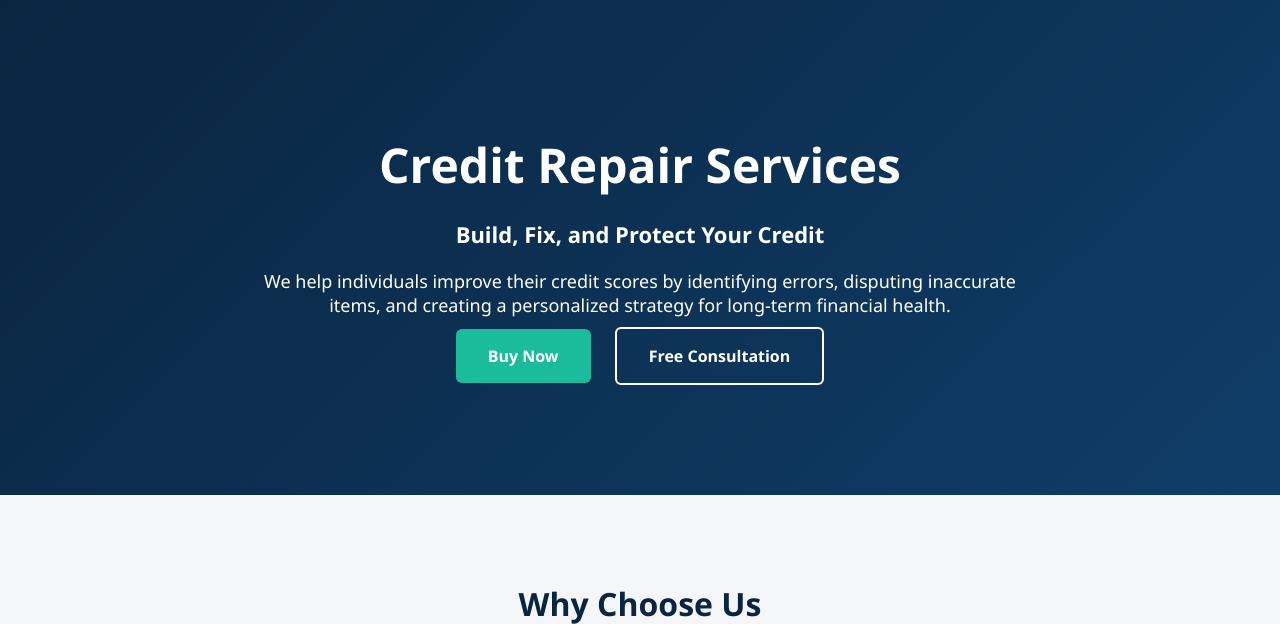
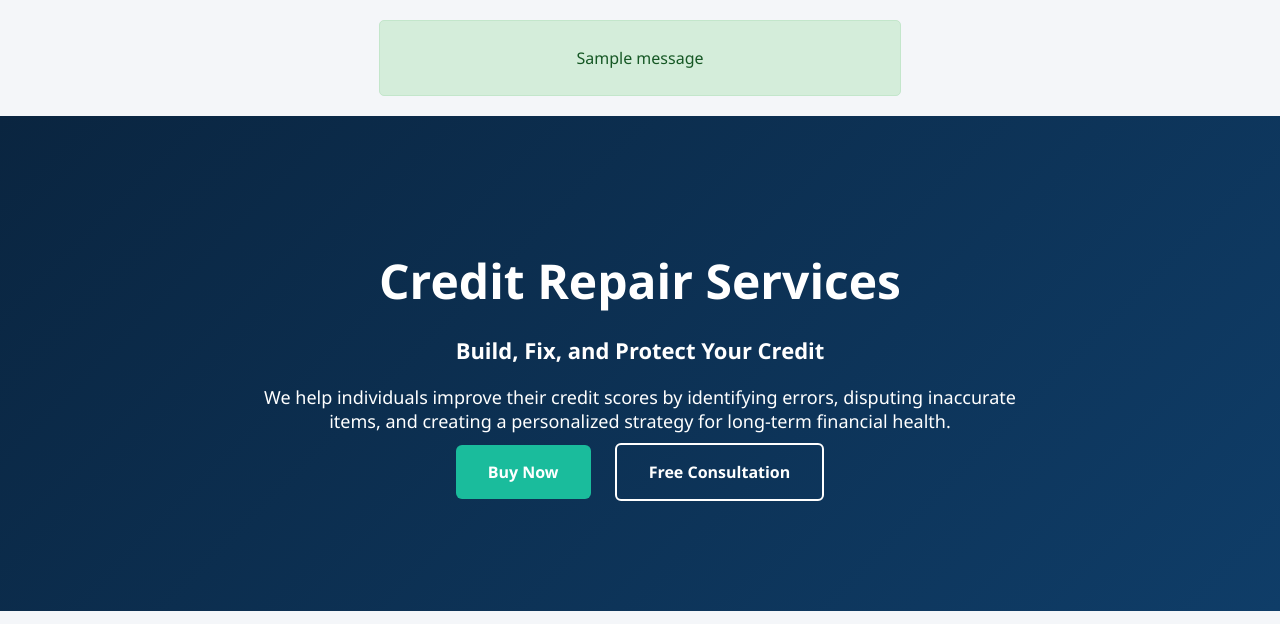
Before and after one commit to rabhaelkifani05-art/credit_repair_site, a Flask app: page / in a window 1280 px wide. Shown: the top 624 px of the page. Run offline with Flask 3, Linux system fonts and the light colour scheme; tables that the repository leaves empty hold one stand-in row (values such as "Sample post"); one stand-in notice (Sample message) is shown.

Commit message:
Update index.html

```diff
--- a/templates/index.html
+++ b/templates/index.html
@@ -127,6 +127,18 @@ button {
     border-radius: 6px;
 }
 
+/* ===== Flash Message ===== */
+.flash-message {
+    max-width: 500px;
+    margin: 20px auto;
+    padding: 10px;
+    background: #d4edda;
+    color: #155724;
+    border: 1px solid #c3e6cb;
+    border-radius: 5px;
+    text-align: center;
+}
+
 /* ===== CTA ===== */
 .cta {
     text-align: center;
@@ -155,6 +167,17 @@ footer {
 </head>
 
 <body>
+
+<!-- ===== Flash Message ===== -->
+{% with messages = get_flashed_messages() %}
+  {% if messages %}
+    <div class="flash-message">
+      {% for message in messages %}
+        <p>{{ message }}</p>
+      {% endfor %}
+    </div>
+  {% endif %}
+{% endwith %}
 
 <!-- ===== Header Hero ===== -->
 <header>
```
